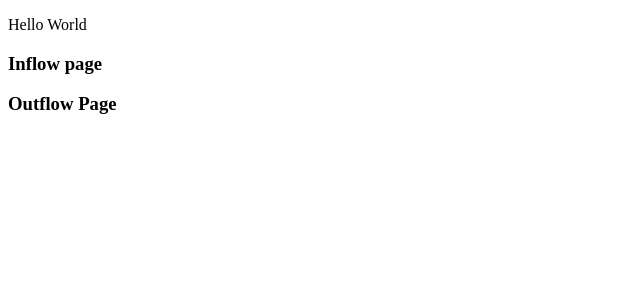
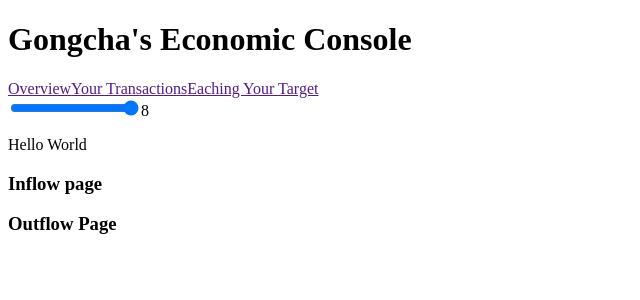
Before and after one commit to Harrislyg/angel-small-biz-hack, a React app: page / in a window 1280 px wide. Shown: the top 300 px of the page, without its empty margins (0-640 px from the left). Built offline with nearby package versions, Linux system fonts and the light colour scheme; the HTML template or start-up script is replaced by a standard one.

Commit message:
Lets start saying BLESS You OFTen

```diff
--- a/src/app.jsx
+++ b/src/app.jsx
@@ -1,11 +1,13 @@
 import React from 'react';
 import { render } from 'react-dom';
-let Transaction = require('./components/Transaction.jsx')
+import Header from './components/Header.jsx';
+import Transaction from './components/Transaction.jsx';
 
 class App extends React.Component {
   render() {
     return (
       <div>
+      <Header />
       <p>Hello World</p>
       <Transaction />
       </div>
--- a/src/components/Slider.jsx
+++ b/src/components/Slider.jsx
@@ -8,9 +8,10 @@
     this.state = {
       currentMonth: 8
     };
+    this.handleChange = this.handleChange.bind(this);
   }
 
-  handleChange(){
+  handleChange(e){
     this.setState({
       currentMonth: e.target.value
     });
@@ -18,8 +19,8 @@
 
   render() {
     return (
-      <div>
-      <input id="typeinp" type="range" min="0" max="5" value="3" step="1"/>
+      <div onChange={this.handleChange}>
+      <input id="typeinp" type="range" min="1" max="12" step="1"/>
         {this.state.currentMonth}
       </div>
     );
```
